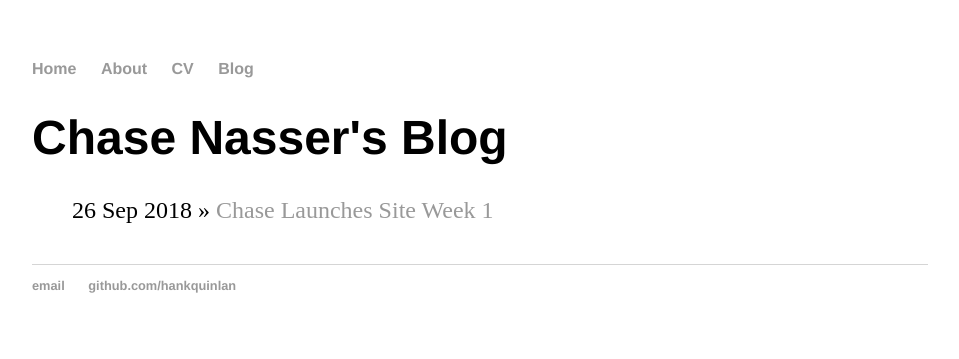
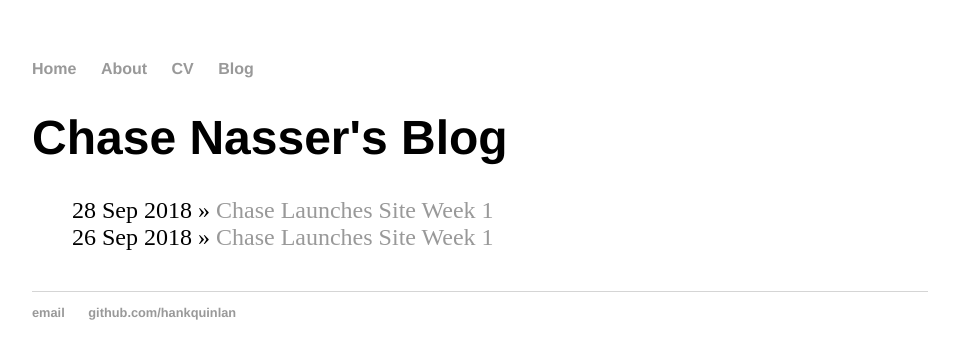
Before and after one commit to chasen8488/chasen8488.github.io, a Jekyll site: the page built from blog/index.html, in a window 1280 px wide. Shown: the top 359 px of the page, without its empty margins (160-1119 px from the left). Built offline with Jekyll 4.4.1, drawn with Linux system fonts in a browser that asks for light colours; a file with an impossible date is left out.

Commit message:
Update 2018-28-9-Second-Blog-Post.md

```diff
--- a/_posts/2018-28-9-Second-Blog-Post.md
+++ b/_posts/2018-28-9-Second-Blog-Post.md
@@ -1,2 +1,5 @@
 ---
-layout
+layout: post
+title: "Chase Launches Site Week 1"
+date: 2018-09-28
+---
```
